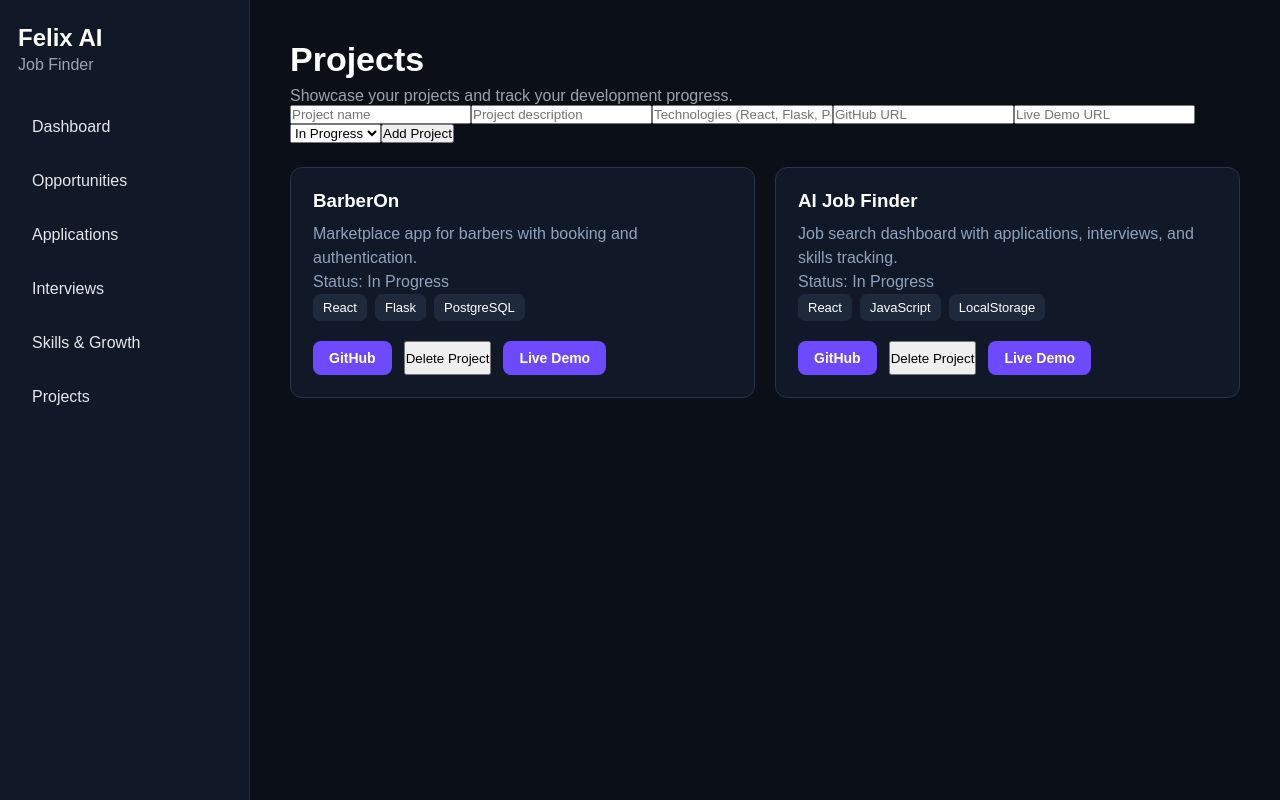
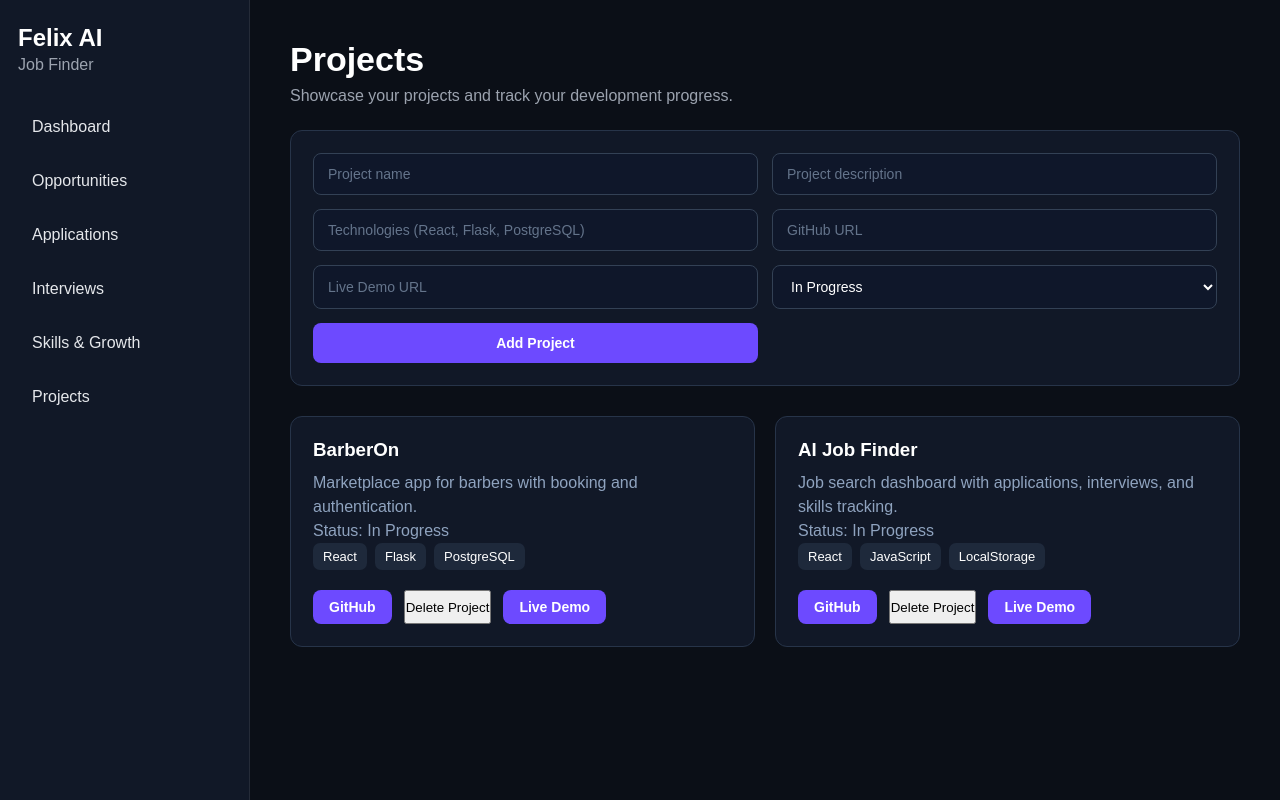
Before and after one commit to felixbritez26/JOB-GO-IA, a React (Vite) app: page /projects in a window 1280 px wide. Built offline with nearby package versions, Linux system fonts and the light colour scheme.

Commit message:
forcontinuelater

```diff
--- a/src/index.css
+++ b/src/index.css
@@ -588,3 +588,62 @@ body {
   opacity: 0.85;
   transform: translateY(-1px);
 }
+/* PROJECT FORM */
+
+.project-form {
+  display: grid;
+  grid-template-columns: repeat(2, 1fr);
+  gap: 14px;
+  margin-top: 25px;
+  margin-bottom: 30px;
+  padding: 22px;
+
+  background: #111827;
+  border: 1px solid #273449;
+  border-radius: 12px;
+}
+
+.project-form input,
+.project-form select {
+  width: 100%;
+  padding: 12px 14px;
+
+  background: #0f172a;
+  border: 1px solid #334155;
+  border-radius: 8px;
+
+  color: white;
+  font-size: 14px;
+  outline: none;
+
+  box-sizing: border-box;
+}
+
+.project-form input::placeholder {
+  color: #64748b;
+}
+
+.project-form input:focus,
+.project-form select:focus {
+  border-color: #6d4aff;
+}
+
+.project-form button {
+  padding: 12px 18px;
+
+  background: #6d4aff;
+  border: none;
+  border-radius: 8px;
+
+  color: white;
+  font-size: 14px;
+  font-weight: 600;
+
+  cursor: pointer;
+  transition: 0.2s;
+}
+
+.project-form button:hover {
+  opacity: 0.9;
+  transform: translateY(-1px);
+}
--- a/src/pages/Opportunities.jsx
+++ b/src/pages/Opportunities.jsx
@@ -61,6 +61,22 @@ function Opportunities() {
       status: "Applied",
       date: new Date().toLocaleDateString(),
     };
+
+    const response = await fetch(
+      "https://glowing-lamp-g4w96jjv67jv2g5w-5000.app.github.dev/api/applications",
+      {
+        method: "POST",
+        headers: {
+          "Content-Type": "application/json",
+        },
+        body: JSON.stringify(newApplication),
+      },
+    );
+
+    if (!response.ok) {
+      console.error("Failed to create application");
+      return;
+    }
 
     const updatedApplications = [...applications, newApplication];
 
```
